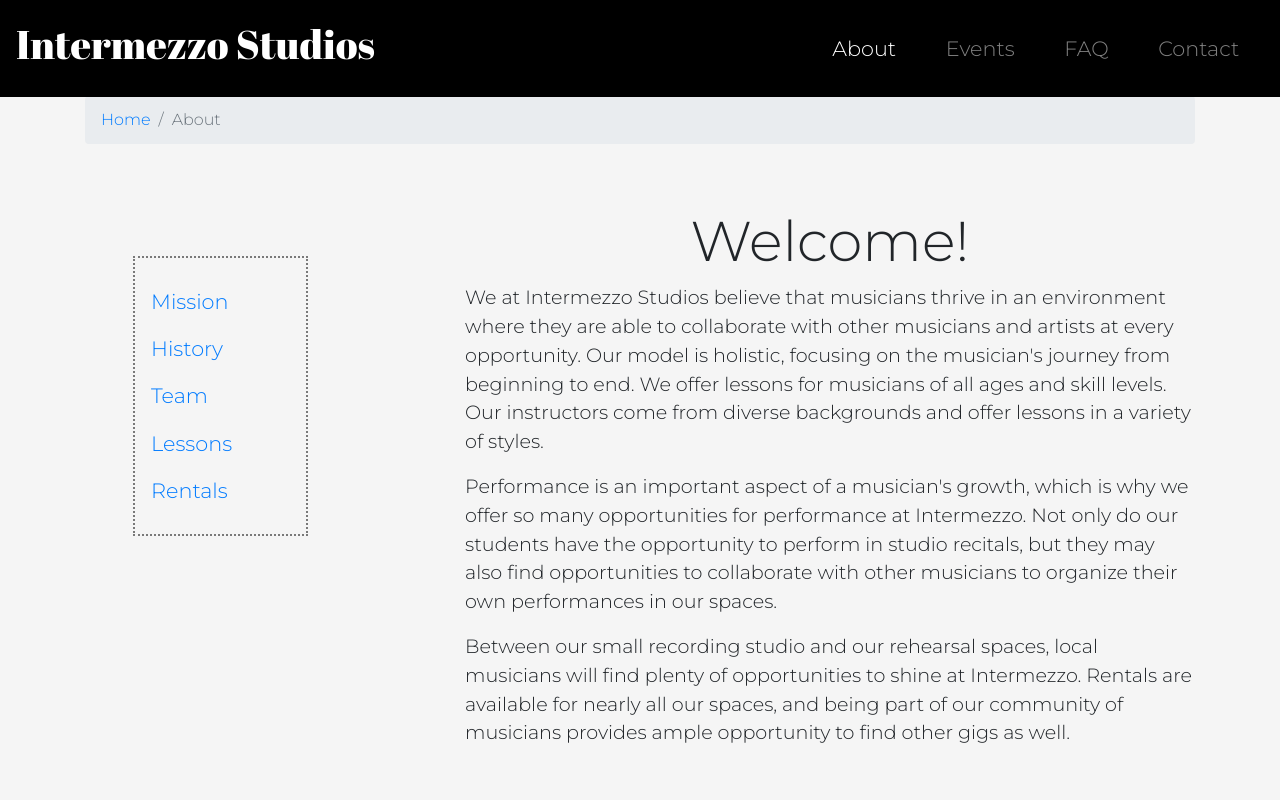
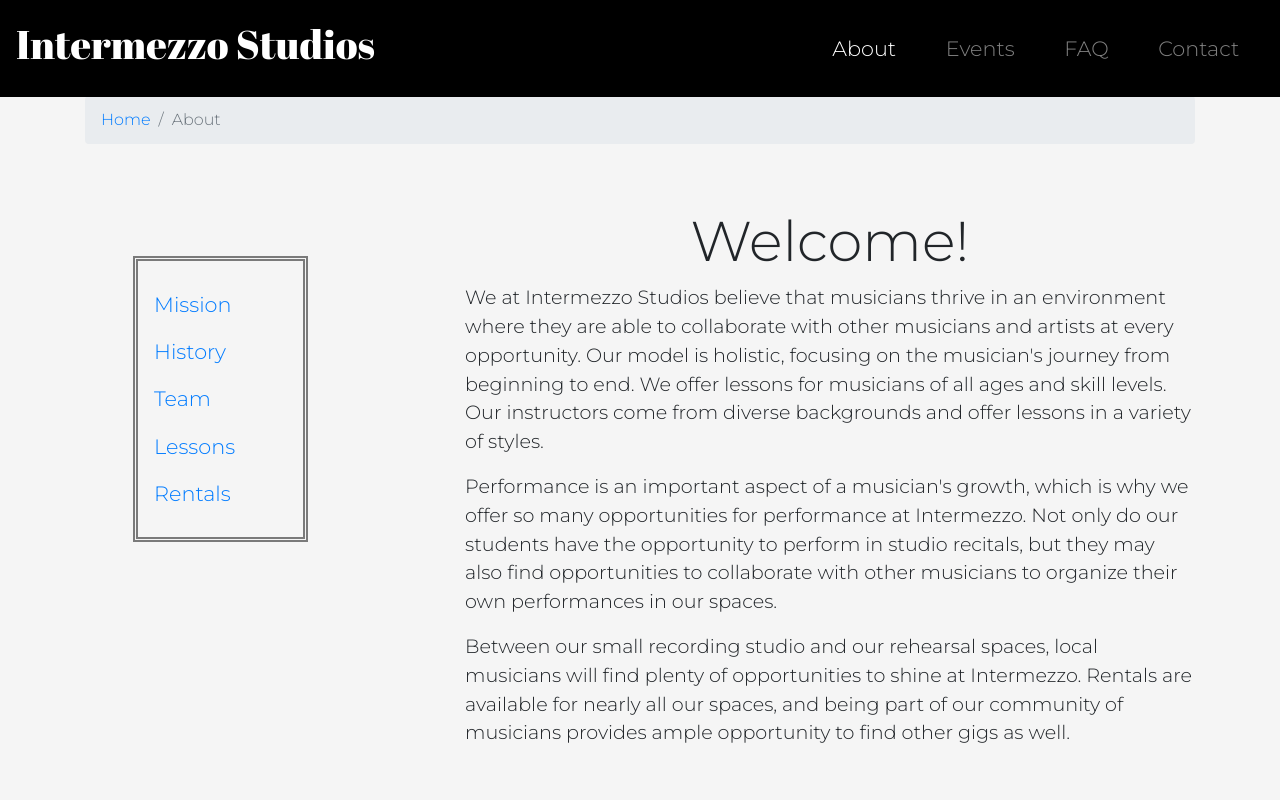
Before and after one commit to dcatherine3000/intermezzo-studios-react, a React (Create React App) app: page /about in a window 1280 px wide. Shown: the top 800 px of the page. Built offline with nearby package versions, Linux system fonts and the light colour scheme.

Commit message:
Home Code Cleanup

```diff
--- a/src/App.css
+++ b/src/App.css
@@ -138,7 +138,7 @@ footer hr {
 /* About Page */
 
 .flex-column {
-  border: dotted rgba(0,0,0,0.5) 2px;
+  border: double rgba(0,0,0,0.5) 5px;
   padding: 1.25rem;
   width: 50%;
   position: relative;
--- a/src/components/EventsComponent.js
+++ b/src/components/EventsComponent.js
@@ -46,7 +46,7 @@ function Events() {
                     </tbody>
                 </Table>
                 <Row id="events-button" className="btn-block text-center">
-                    <Button dark>Questions?</Button>
+                    <Button active className="btn-dark btn-lg">Questions?</Button>
                 </Row>
             </Container>
         </div>
--- a/src/components/HomeComponent.js
+++ b/src/components/HomeComponent.js
@@ -1,8 +1,8 @@
 import React, { Component } from 'react';
-import { Container, Row } from 'reactstrap';
+import { Container, Row, Button } from 'reactstrap';
+import { Link } from 'react-router-dom';
 import Intro from './IntroComponent';
 import HomeInfo from './HomeInfoComponent';
-import HomeContact from './HomeContactComponent';
 import { MODEL } from '../shared/model';
 
 class Home extends Component {
@@ -16,7 +16,9 @@ class Home extends Component {
                         <HomeInfo model={MODEL} />
                     </Row>
                     <Row>
-                        <HomeContact />
+                         <div className="col text-center">
+                            <Button active className="btn-dark btn-lg home-button"><Link className="home-link" to='/contact'>Contact Us</Link></Button>
+                        </div>
                     </Row>
                 </Container>
             </React.Fragment>
--- a/src/components/HomeContactComponent.js
+++ /dev/null
@@ -1,13 +0,0 @@
-import React from 'react';
-import { Link } from 'react-router-dom';
-
-
-function HomeContact() {
-    return (
-        <div className="col text-center">
-            <button className="btn btn-dark btn-lg home-button active"><Link className="home-link" to='/contact'>Contact Us</Link></button>
-        </div>
-    );
-}
-
-export default HomeContact;
```
Also changed, not shown: 1 other file (tests, documents, lock files or other folders).
